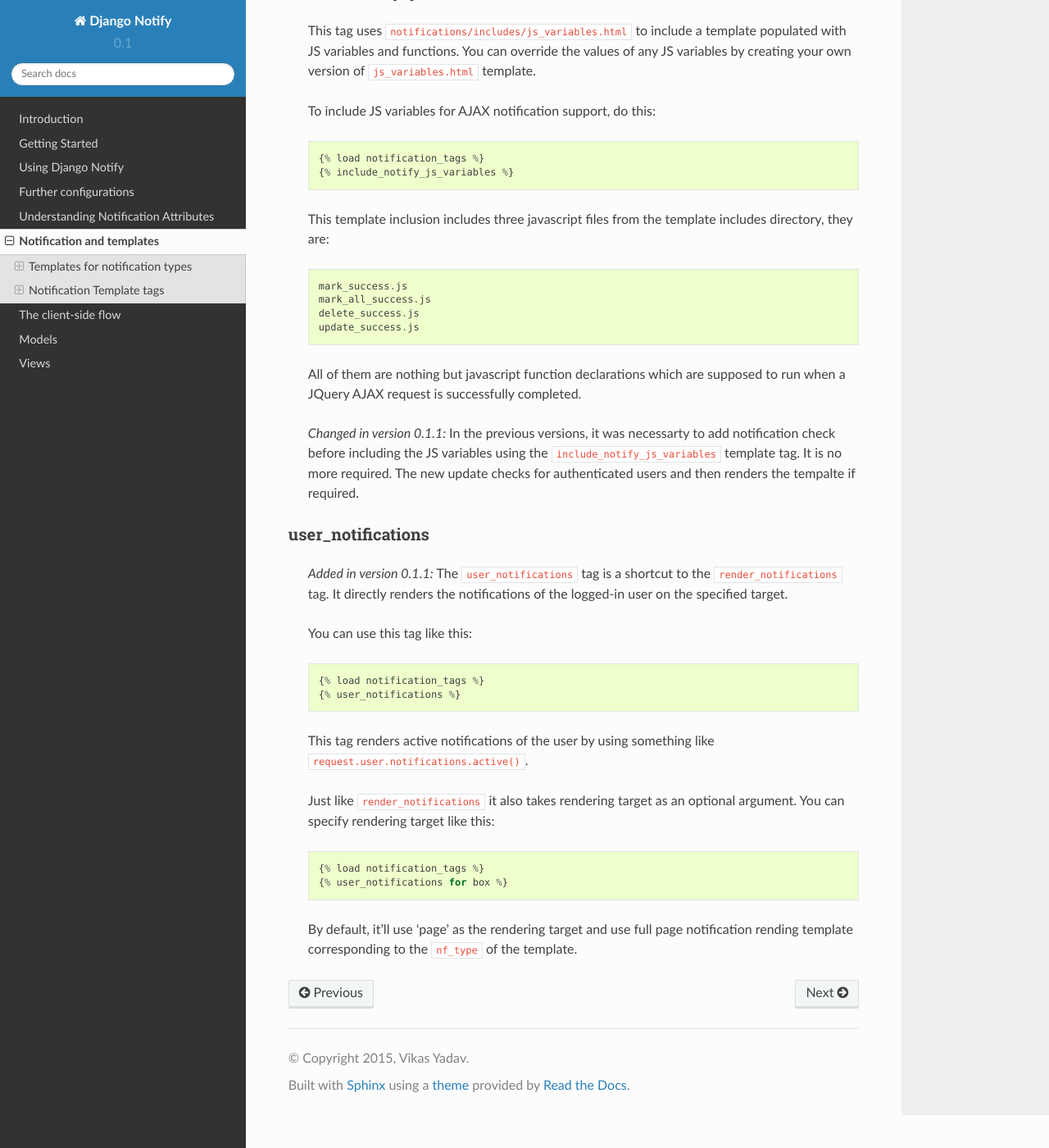
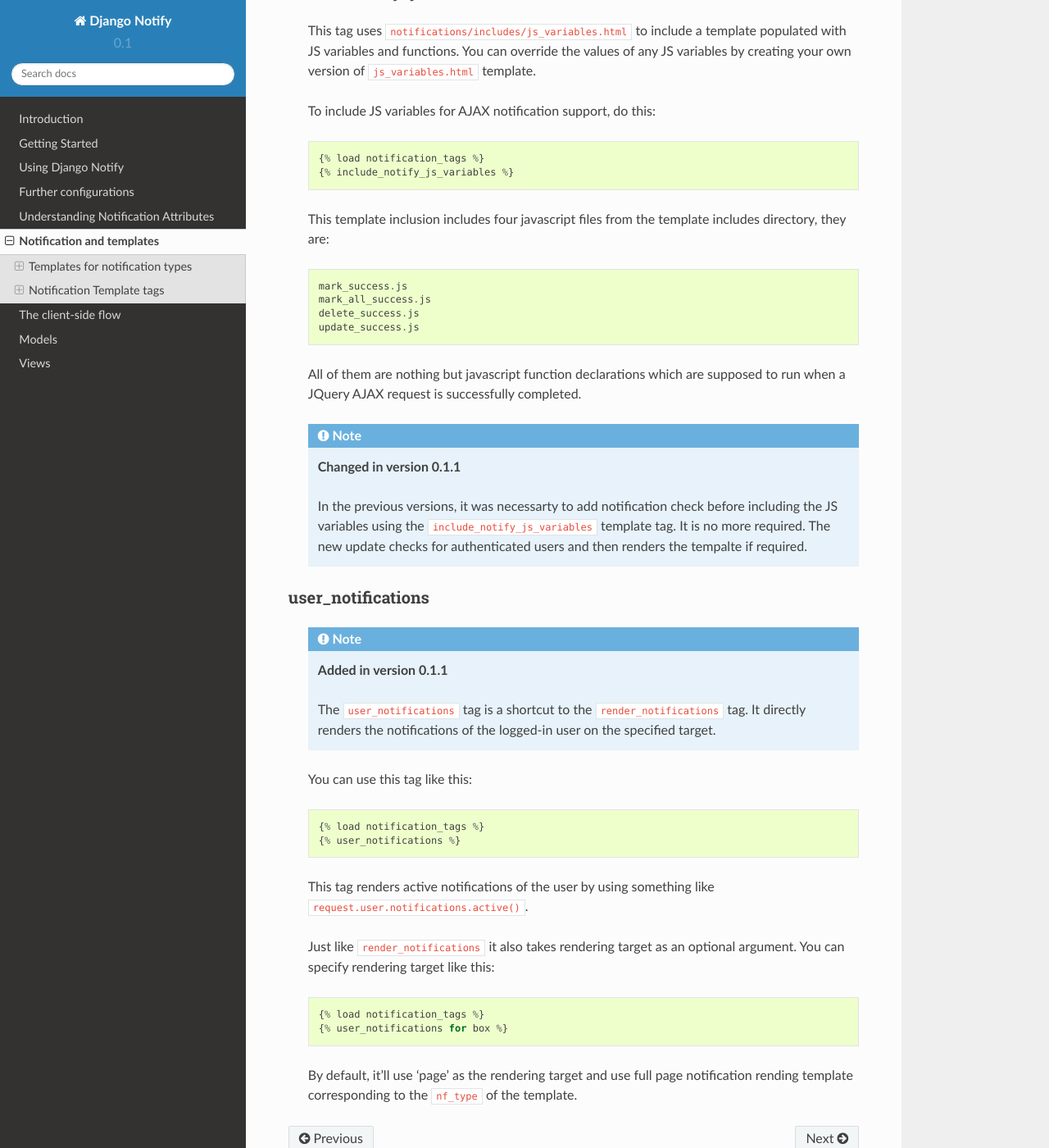
Before and after one commit to v1k45/django-notify-x, a Sphinx documentation site: the page built from docs/templates.rst, in a window 1280 px wide and 1400 px high, scrolled down 4164 px. Shown: the whole window at 82% size. Built offline with Sphinx 7.4.7 and the Read the Docs theme 2.0.0, drawn with Linux system fonts in a browser that asks for light colours; part of the change alters nothing that is shown.

Commit message:
Fixed some typos

```diff
--- a/docs/templates.rst
+++ b/docs/templates.rst
@@ -160,7 +160,7 @@ include_notify_js_variables
         {% load notification_tags %}
         {% include_notify_js_variables %}
 
-    This template inclusion includes three javascript files from the template includes directory, they are::
+    This template inclusion includes four javascript files from the template includes directory, they are::
 
         mark_success.js
         mark_all_success.js
@@ -169,13 +169,17 @@ include_notify_js_variables
 
     All of them are nothing but javascript function declarations which are supposed to run when a JQuery AJAX request is successfully completed.
 
-    .. versionchanged:: 0.1.1
+    .. note::
+        **Changed in version 0.1.1**
+
         In the previous versions, it was necessarty to add notification check before including the JS variables using the ``include_notify_js_variables`` template tag. It is no more required. The new update checks for authenticated users and then renders the tempalte if required.
 
 user_notifications
 ------------------
 
-    .. versionadded:: 0.1.1
+    .. note::
+        **Added in version 0.1.1**
+
         The ``user_notifications`` tag is a shortcut to the ``render_notifications`` tag. It directly renders the notifications of the logged-in user on the specified target.
 
     You can use this tag like this::
```
